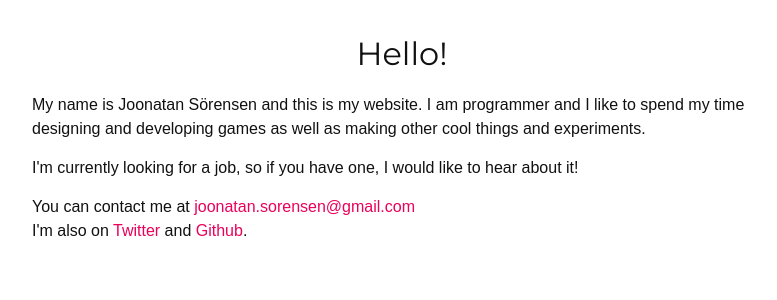
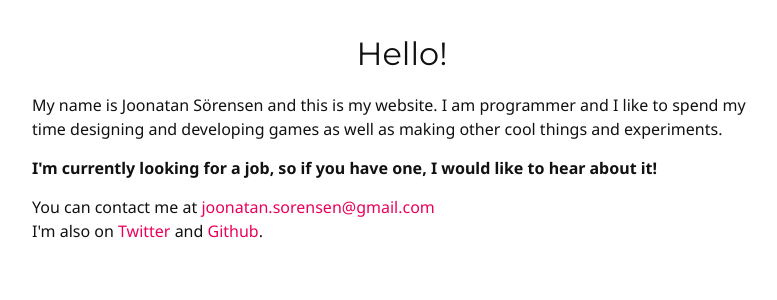
Before and after one commit to joonatansir/joonatansir.github.io, a Jekyll site: the page built from index.html, in a window 1280 px wide. Shown: the top 300 px of the page, without its empty margins (238-1015 px from the left). Built offline with Jekyll 4.4.1, drawn with Linux system fonts in a browser that asks for light colours; some web fonts are replaced.

Commit message:
Changes 3: The Return of Change

```diff
--- /dev/null
+++ b/_includes/fonts.html
@@ -0,0 +1,2 @@
+<link href="https://fonts.googleapis.com/css?family=Noto+Sans:400,700" rel="stylesheet">
+<link href='https://fonts.googleapis.com/css?family=Montserrat' rel='stylesheet' type='text/css'>
--- a/_includes/fronthead.html
+++ b/_includes/fronthead.html
@@ -6,9 +6,8 @@
   <title>{% if page.title %}{{ page.title }}{% else %}{{ site.title }}{% endif %}</title>
   <meta name="description" content="{% if page.excerpt %}{{ page.excerpt | strip_html | strip_newlines | truncate: 160 }}{% else %}{{ site.description }}{% endif %}">
 
-  <link href='https://fonts.googleapis.com/css?family=Droid+Sans:400,700' rel='stylesheet' type='text/css'>
-  <link href='https://fonts.googleapis.com/css?family=Montserrat' rel='stylesheet' type='text/css'>
-  <link href='https://fonts.googleapis.com/css?family=Droid+Sans+Mono' rel='stylesheet' type='text/css'>
+  {% include fonts.html %}
+
   <link rel="stylesheet" href="{{ "/css/main.css" | prepend: site.baseurl }}">
   <link rel="canonical" href="{{ page.url | replace:'index.html','' | prepend: site.baseurl | prepend: site.url }}">
   <link rel="alternate" type="application/rss+xml" title="{{ site.title }}" href="{{ "/feed.xml" | prepend: site.baseurl | prepend: site.url }}">
--- a/_includes/orbital_head.html
+++ b/_includes/orbital_head.html
@@ -5,6 +5,8 @@
 
   <title>{% if page.title %}{{ page.title }}{% else %}{{ site.title }}{% endif %}</title>
   <meta name="description" content="{% if page.excerpt %}{{ page.excerpt | strip_html | strip_newlines | truncate: 160 }}{% else %}{{ site.description }}{% endif %}">
+
+  {% include fonts.html %}
 
   <link rel="stylesheet" href="{{ "/css/main.css" | prepend: site.baseurl }}">
   <link rel="stylesheet" href="{{ "/orbital/orbital.css" | prepend: site.baseurl }}">
--- a/css/main.scss
+++ b/css/main.scss
@@ -4,7 +4,7 @@
 @charset "utf-8";
 
 // Our variables
-$base-font-family: 'Droid Sans Mono', Arial, sans-serif;
+$base-font-family: 'Noto Sans', Arial, sans-serif;
 $base-font-size:   16px;
 $base-font-weight: 400;
 $small-font-size:  $base-font-size * 0.875;
--- a/index.html
+++ b/index.html
@@ -11,7 +11,7 @@ layout: frontpage
     <!--Below, you can see projects I've worked on.-->
   </p>
   <p>
-    I'm currently looking for a job, so if you have one, I would like to hear about it!
+    <b>I'm currently looking for a job, so if you have one, I would like to hear about it!</b>
   </p>
   <p>
     You can contact me at <a href="mailto:joonatan.sorensen+site@gmail.com">joonatan.sorensen@gmail.com</a></br>
```
